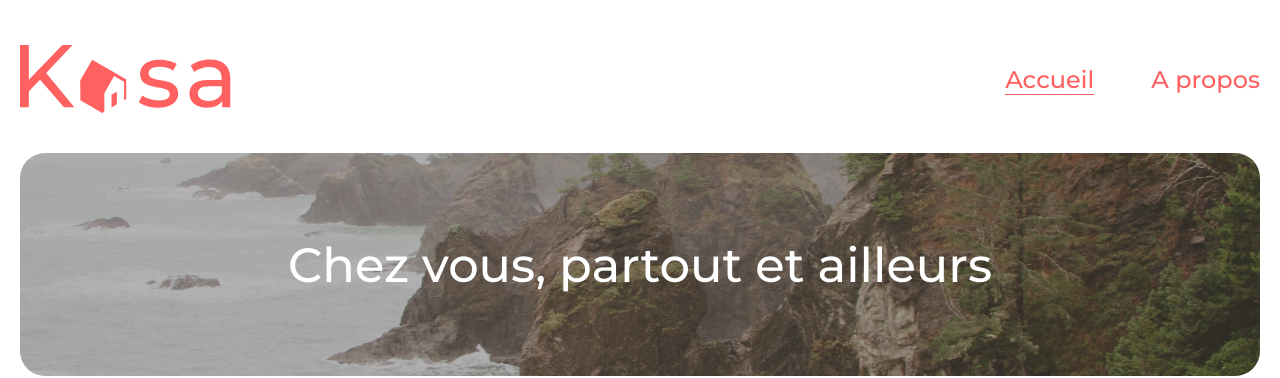
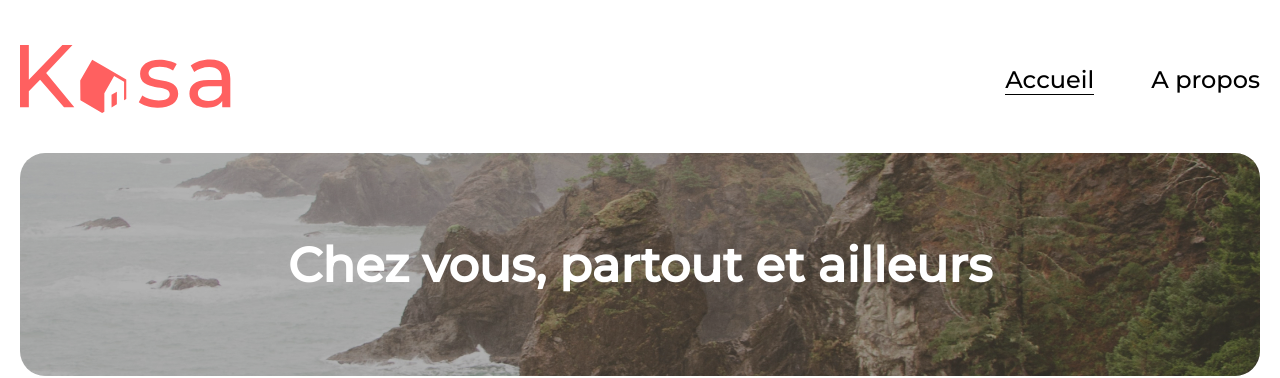
Before and after one commit to samiNedjai/kASA, a React (Create React App) app: page / in a window 1280 px wide. Shown: the top 378 px of the page. Built offline with nearby package versions, Linux system fonts and the light colour scheme.

Commit message:
ajuster le css

```diff
--- a/src/components/Banner/banner.scss
+++ b/src/components/Banner/banner.scss
@@ -41,7 +41,7 @@
       p {
         color:$color-primary;
         font-size: 48px;
-        font-weight: 500;
+        font-weight: 700;
       }
     }
   }
--- a/src/components/Card/card.scss
+++ b/src/components/Card/card.scss
@@ -43,7 +43,7 @@
 @media screen and (min-width: 481px) and (max-width: 1024px) {
     .card-link {
       max-width: 1024px;
-      background-color: #fff;
+      background-color: $color-primary ;
       width: 100%;
     }
   }
@@ -51,6 +51,6 @@
   @media screen and (max-width: 480px) {
     .card-link {
       width: 100%;
-      background-color: #fff;
+      background-color: $color-primary ;
       }
     }
--- a/src/components/Collapse/Collapse.js
+++ b/src/components/Collapse/Collapse.js
@@ -1,5 +1,4 @@
-import React from 'react';
-import { useState } from 'react';
+import React,{ useState } from 'react';
 import chevronUp from "../../assets/chevron-up.png";
 
 
@@ -17,9 +16,9 @@ function Collapse({title, content}) {
                      alt="" />
                 </div>
             </div>
-            <div>
+
             {Active && <div className="accordion_content">{content}</div>}
-            </div>
+
         </div>
 
 
--- a/src/components/Collapse/collapse.scss
+++ b/src/components/Collapse/collapse.scss
@@ -43,11 +43,12 @@
     width: auto;
     padding: 35px 18px 0 18px;
     margin: auto;
-    background-color: #f7f7f7;
+    background-color: $color-tertiary;
     color:$color-secondary;
     font-size: 18px;
     font-weight: 400;
     border-radius: 5px;
+
   }
   @media screen and (min-width: 481px) and (max-width: 1024px) {
     .accordion_container {
--- a/src/components/Footer/footer.scss
+++ b/src/components/Footer/footer.scss
@@ -13,7 +13,7 @@
     }
     .footer-text {
       padding: 29px 0px;
-      color: #ffffff;
+      color:$color-primary ;
     }
   }
   @media screen and (min-width: 481px) and (max-width: 1024px) {
--- a/src/components/Header/Header.js
+++ b/src/components/Header/Header.js
@@ -1,5 +1,5 @@
 import React from 'react'
-import Navbar from '../Navbar'
+import Navbar from './Navbar'
 import logo from "../../assets/logo.svg"
 
  function Header() {
--- a/src/components/Header/header.scss
+++ b/src/components/Header/header.scss
@@ -21,12 +21,12 @@
         list-style: none;
         a {
           text-decoration: none;
-          color: #ff6060;
+          color: #000000;
           font-size: 24px;
           font-weight: 500;
         }
         .nav-active {
-          border-bottom: 1px solid #ff6060;
+          border-bottom: 1px solid #000000;
         }
       }
     }
--- a/src/styles/base/_variables.scss
+++ /dev/null
@@ -1,3 +0,0 @@
-$color-primary : #fff;
-$color-secondary : #FF6060;
-$color-tertiary : #F7F7F7;
--- a/src/styles/base/reset.scss
+++ b/src/styles/base/reset.scss
@@ -9,3 +9,6 @@
 body {
   font-family: "Montserrat", sans-serif;
 }
+$color-primary : #fff;
+$color-secondary : #FF6060;
+$color-tertiary : #F6F6F6;
--- a/src/styles/index.scss
+++ b/src/styles/index.scss
@@ -1,6 +1,5 @@
 @import url("https://fonts.googleapis.com/css2?family=Montserrat&display=swap");
 @import "./base/reset.scss";
-@import "./base/variables";
 @import "../components/Header/header.scss";
 @import "../components/Footer/footer.scss";
 @import "./pages/error.scss";
```
Also changed, not shown: src/components/Header/Navbar.js (renamed from src/components/Navbar.js).
